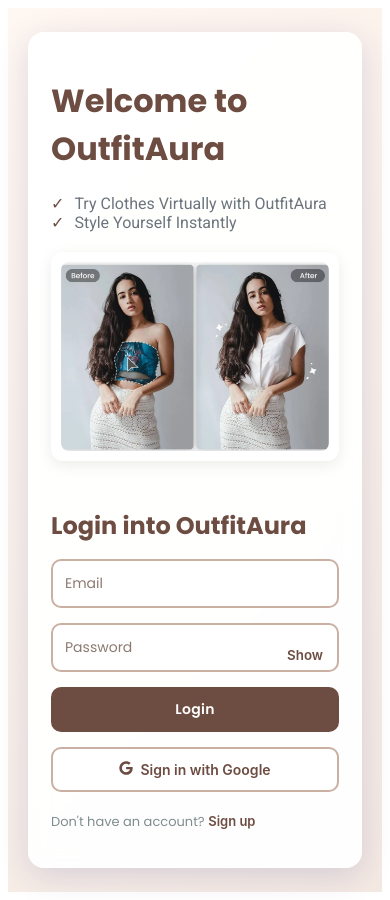
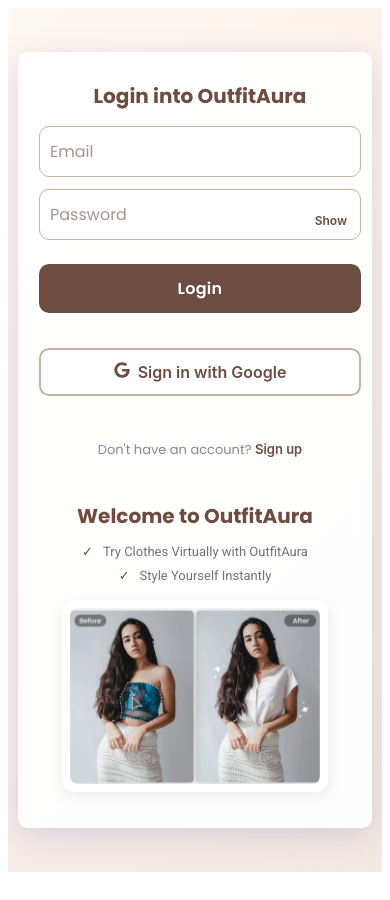
Before and after one commit to yasirwali1052/Final-Year-Project, a React (Vite) app in the folder OutfitAura/: page /login in a window 390 px wide. Built offline with nearby package versions, Linux system fonts and the light colour scheme.

Commit message:
responsive

```diff
--- a/OutfitAura/src/Components/Auth/Auth.css
+++ b/OutfitAura/src/Components/Auth/Auth.css
@@ -176,8 +176,307 @@
 @media (max-width: 900px) {
   .login-card {
     grid-template-columns: 1fr;
+    gap: 15px;
+    padding: 20px;
+  }
+
+  .login-left {
+    text-align: center;
+    order: 2;
+  }
+
+  .login-right {
+    order: 1;
+  }
+
+  .login-left h1 {
+    font-size: 24px;
+    margin-bottom: 15px;
+  }
+
+  .login-points {
+    margin: 15px 0;
+  }
+
+  .login-points li {
+    margin-bottom: 8px;
+    font-size: 14px;
+  }
+
+  .login-image {
+    max-width: 300px;
+    margin: 0 auto;
   }
 }
+
+@media (max-width: 768px) {
+  .login-wrapper {
+    padding: 15px;
+    min-height: 100vh;
+  }
+
+  .login-card {
+    padding: 18px;
+    border-radius: 12px;
+    max-width: 100%;
+  }
+
+  .login-right h2 {
+    font-size: 22px;
+    margin-bottom: 20px;
+    text-align: center;
+  }
+
+  .login-form input {
+    padding: 14px;
+    margin-bottom: 12px;
+    font-size: 16px; /* Better for mobile input */
+  }
+
+  .login-btn, .google-outline {
+    padding: 14px;
+    font-size: 16px;
+    margin-bottom: 12px;
+  }
+
+  .toggle-password {
+    font-size: 14px;
+    padding: 8px;
+  }
+
+  .auth-switch {
+    text-align: center;
+    margin-top: 25px;
+  }
+
+  .recaptcha-wrap {
+    display: flex;
+    justify-content: center;
+    margin: 10px 0 16px;
+  }
+
+  .recaptcha-wrap > div {
+    transform: scale(0.9);
+    transform-origin: center;
+  }
+
+  .password-field {
+    margin-bottom: 5px;
+  }
+
+  .toggle-password {
+    min-height: 44px; /* Better touch target */
+    min-width: 44px;
+  }
+
+  .login-form input:focus {
+    box-shadow: 0 0 0 2px rgba(109, 76, 65, 0.2);
+  }
+
+  /* Ensure proper spacing for mobile forms */
+  .login-form {
+    margin-bottom: 20px;
+  }
+
+  .google-outline {
+    margin-bottom: 15px;
+  }
+
+  .auth-switch {
+    margin-top: 20px;
+    line-height: 1.4;
+  }
+
+  /* Improve button touch targets on mobile */
+  .login-btn, .google-outline {
+    min-height: 44px;
+    touch-action: manipulation;
+  }
+
+  .login-btn:active, .google-outline:active {
+    transform: scale(0.98);
+  }
+}
+
+@media (max-width: 480px) {
+  .login-wrapper {
+    padding: 10px;
+  }
+
+  .login-card {
+    padding: 15px;
+    border-radius: 10px;
+  }
+
+  .login-left h1 {
+    font-size: 20px;
+    margin-bottom: 12px;
+  }
+
+  .login-right h2 {
+    font-size: 20px;
+    margin-bottom: 18px;
+  }
+
+  .login-form input {
+    padding: 12px;
+    margin-bottom: 10px;
+    font-size: 16px;
+  }
+
+  .login-btn, .google-outline {
+    padding: 12px;
+    font-size: 16px;
+    margin-bottom: 10px;
+  }
+
+  .login-points li {
+    font-size: 13px;
+    margin-bottom: 6px;
+  }
+
+  .login-image {
+    max-width: 250px;
+    padding: 8px;
+  }
+
+  .toggle-password {
+    font-size: 12px;
+    padding: 6px;
+    min-height: 40px;
+    min-width: 40px;
+  }
+
+  .auth-switch {
+    font-size: 12px;
+    margin-top: 20px;
+  }
+
+  .error-message {
+    font-size: 12px;
+    padding: 6px;
+  }
+
+  .recaptcha-wrap > div {
+    transform: scale(0.8);
+  }
+
+  .login-form input {
+    border-width: 1.5px;
+  }
+
+  .login-form input:focus {
+    border-width: 2px;
+    box-shadow: 0 0 0 2px rgba(109, 76, 65, 0.15);
+  }
+
+  /* Better mobile form layout */
+  .login-form {
+    margin-bottom: 15px;
+  }
+
+  .login-form input {
+    margin-bottom: 8px;
+  }
+
+  .password-field {
+    margin-bottom: 8px;
+  }
+}
+
+@media (max-width: 360px) {
+  .login-wrapper {
+    padding: 8px;
+  }
+
+  .login-card {
+    padding: 12px;
+  }
+
+  .login-left h1 {
+    font-size: 18px;
+  }
+
+  .login-right h2 {
+    font-size: 18px;
+  }
+
+  .login-form input {
+    padding: 10px;
+    font-size: 16px;
+  }
+
+  .login-btn, .google-outline {
+    padding: 10px;
+    font-size: 14px;
+  }
+
+  .login-points li {
+    font-size: 12px;
+  }
+
+  .login-image {
+    max-width: 200px;
+  }
+
+  .recaptcha-wrap > div {
+    transform: scale(0.75);
+  }
+
+  .toggle-password {
+    min-height: 36px;
+    min-width: 36px;
+    font-size: 10px;
+  }
+}
+
+/* Landscape orientation for mobile */
+@media (max-height: 500px) and (orientation: landscape) {
+  .login-wrapper {
+    padding: 10px;
+    min-height: 100vh;
+  }
+
+  .login-card {
+    padding: 15px;
+    gap: 10px;
+  }
+
+  .login-left h1 {
+    font-size: 18px;
+    margin-bottom: 8px;
+  }
+
+  .login-points {
+    margin: 8px 0;
+  }
+
+  .login-points li {
+    margin-bottom: 4px;
+    font-size: 12px;
+  }
+
+  .login-image {
+    max-width: 150px;
+  }
+
+  .login-right h2 {
+    font-size: 18px;
+    margin-bottom: 12px;
+  }
+
+  .login-form input {
+    padding: 8px;
+    margin-bottom: 8px;
+  }
+
+  .login-btn, .google-outline {
+    padding: 8px;
+    margin-bottom: 8px;
+  }
+}
+
+/* Google and Gmail button styles */
 .google-btn {
   display: flex;
   align-items: center;
@@ -233,6 +532,7 @@
   margin-right: 10px;
 }
 
+/* Divider styles */
 .divider {
   display: flex;
   align-items: center;
@@ -252,6 +552,7 @@
   padding: 0 8px;
 }
 
+/* Error message styles */
 .error-message {
   color: #e74c3c;
   margin-bottom: 15px;
@@ -262,6 +563,7 @@
   border-left: 4px solid #e74c3c;
 }
 
+/* Auth switch styles */
 .auth-switch {
   margin-top: 20px;
   font-size: 13px;
@@ -299,22 +601,269 @@
   transform-origin: left;
 }
 
-/* Responsive Design */
-@media (max-width: 480px) {
-  .auth-box {
-    padding: 25px 15px;
-    margin: 15px;
+/* Additional mobile optimizations */
+@media (max-width: 768px) {
+  /* Prevent horizontal scrolling */
+  .login-wrapper {
+    overflow-x: hidden;
   }
 
-  .auth-box h2 {
-    font-size: 22px;
+  /* Better mobile input experience */
+  .login-form input {
+    -webkit-appearance: none;
+    border-radius: 10px;
   }
 
-  .auth-box input {
-    padding: 10px;
+  /* Improve mobile button feedback */
+  .login-btn:active, .google-outline:active {
+    background-color: #5b3f33;
   }
 
-  .auth-box button {
-    padding: 10px;
+  /* Better mobile spacing */
+  .login-left {
+    margin-bottom: 20px;
+  }
+
+  .login-right {
+    padding: 0 5px;
   }
 }
+
+/* Ensure ReCAPTCHA is properly handled on all mobile devices */
+@media (max-width: 768px) {
+  .recaptcha-wrap {
+    overflow: hidden;
+  }
+
+  .recaptcha-wrap > div {
+    margin: 0 auto;
+  }
+}
+
+/* Landscape mode optimizations */
+@media (max-height: 500px) and (orientation: landscape) {
+  .login-wrapper {
+    padding: 5px;
+  }
+
+  .login-card {
+    padding: 10px;
+    gap: 8px;
+  }
+
+  .login-left {
+    margin-bottom: 10px;
+  }
+
+  .login-image {
+    max-width: 120px;
+  }
+
+  .recaptcha-wrap > div {
+    transform: scale(0.7);
+  }
+}
+
+/* Prevent zoom on iOS mobile devices */
+@media (max-width: 768px) {
+  .login-form input[type="email"],
+  .login-form input[type="password"],
+  .login-form input[type="text"] {
+    font-size: 16px !important; /* Prevents zoom on iOS */
+    -webkit-text-size-adjust: 100%;
+  }
+
+  /* Ensure proper mobile input sizing */
+  .login-form input {
+    box-sizing: border-box;
+    width: 100%;
+    max-width: 100%;
+  }
+
+  /* Better mobile button sizing */
+  .login-btn, .google-outline {
+    box-sizing: border-box;
+    width: 100%;
+    max-width: 100%;
+  }
+}
+
+/* Additional mobile input improvements */
+@media (max-width: 480px) {
+  .login-form input {
+    padding: 12px 10px;
+    margin-bottom: 8px;
+  }
+
+  .password-field input {
+    padding-right: 60px; /* Adjust for smaller toggle button */
+  }
+
+  .toggle-password {
+    right: 8px;
+    padding: 4px 6px;
+  }
+}
+
+/* Ensure proper mobile layout on very small screens */
+@media (max-width: 320px) {
+  .login-wrapper {
+    padding: 5px;
+  }
+
+  .login-card {
+    padding: 10px;
+    border-radius: 8px;
+  }
+
+  .login-left h1 {
+    font-size: 16px;
+  }
+
+  .login-right h2 {
+    font-size: 16px;
+  }
+
+  .login-form input {
+    padding: 8px;
+    font-size: 16px;
+  }
+
+  .login-btn, .google-outline {
+    padding: 8px;
+    font-size: 14px;
+  }
+
+  .login-points li {
+    font-size: 11px;
+  }
+
+  .login-image {
+    max-width: 180px;
+  }
+
+  .recaptcha-wrap > div {
+    transform: scale(0.7);
+  }
+}
+
+/* Final mobile optimizations and accessibility improvements */
+@media (max-width: 768px) {
+  /* Improve touch feedback */
+  .login-btn, .google-outline {
+    -webkit-tap-highlight-color: transparent;
+    user-select: none;
+  }
+
+  /* Better mobile focus states */
+  .login-form input:focus {
+    outline: none;
+    border-color: #6d4c41;
+    box-shadow: 0 0 0 2px rgba(109, 76, 65, 0.2);
+  }
+
+  /* Ensure proper mobile spacing */
+  .login-form {
+    margin-bottom: 25px;
+  }
+
+  /* Better mobile button spacing */
+  .google-outline {
+    margin-bottom: 20px;
+  }
+
+  /* Improve mobile text readability */
+  .login-left h1,
+  .login-right h2 {
+    line-height: 1.2;
+  }
+
+  .login-points li {
+    line-height: 1.4;
+  }
+
+  /* Better mobile form organization */
+  .login-form input {
+    margin-bottom: 12px;
+  }
+
+  .password-field {
+    margin-bottom: 12px;
+  }
+}
+
+/* Ensure smooth mobile experience */
+@media (max-width: 768px) {
+  .login-wrapper {
+    -webkit-overflow-scrolling: touch;
+  }
+
+  .login-card {
+    transition: all 0.3s ease;
+  }
+
+  /* Better mobile button states */
+  .login-btn:hover, .google-outline:hover {
+    transform: none; /* Disable hover effects on mobile */
+  }
+
+  .login-btn:active, .google-outline:active {
+    transform: scale(0.98);
+  }
+}
+
+/* Mobile-specific accessibility improvements */
+@media (max-width: 768px) {
+  /* Ensure proper contrast and readability */
+  .login-form input::placeholder {
+    color: #8d7a70;
+    opacity: 0.8;
+  }
+
+  /* Better mobile error message display */
+  .error-message {
+    margin-bottom: 20px;
+    text-align: center;
+  }
+
+  /* Improve mobile link accessibility */
+  .auth-switch a {
+    padding: 4px 0;
+    display: inline-block;
+  }
+}
+
+/* Ensure proper mobile layout on all screen sizes */
+@media (max-width: 768px) {
+  .login-card {
+    margin: 0 auto;
+    width: 100%;
+    max-width: 100%;
+  }
+
+  .login-left,
+  .login-right {
+    width: 100%;
+  }
+
+  /* Center align all content on mobile */
+  .login-left {
+    text-align: center;
+  }
+
+  .login-right {
+    text-align: center;
+  }
+
+  /* Ensure proper mobile image sizing */
+  .login-image {
+    display: block;
+    margin: 0 auto;
+  }
+
+  .login-image img {
+    width: 100%;
+    height: auto;
+    max-width: 100%;
+  }
+}
```
